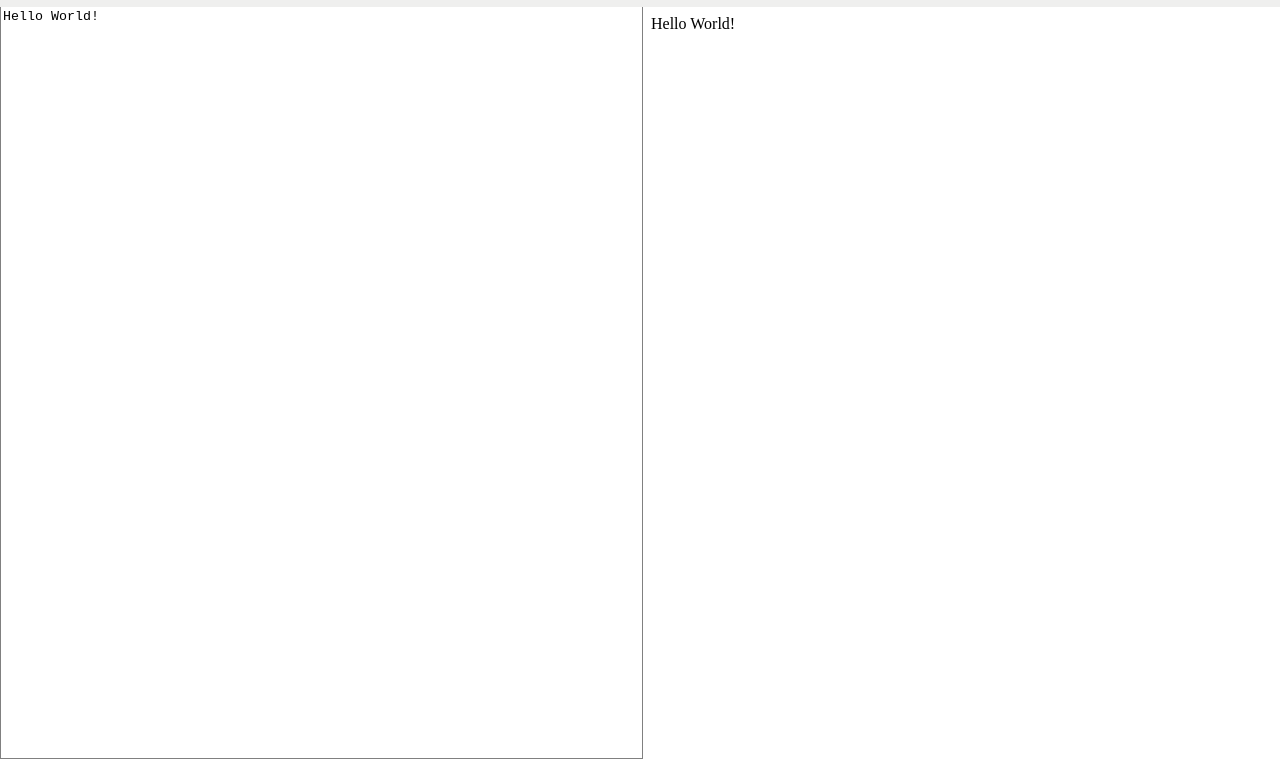
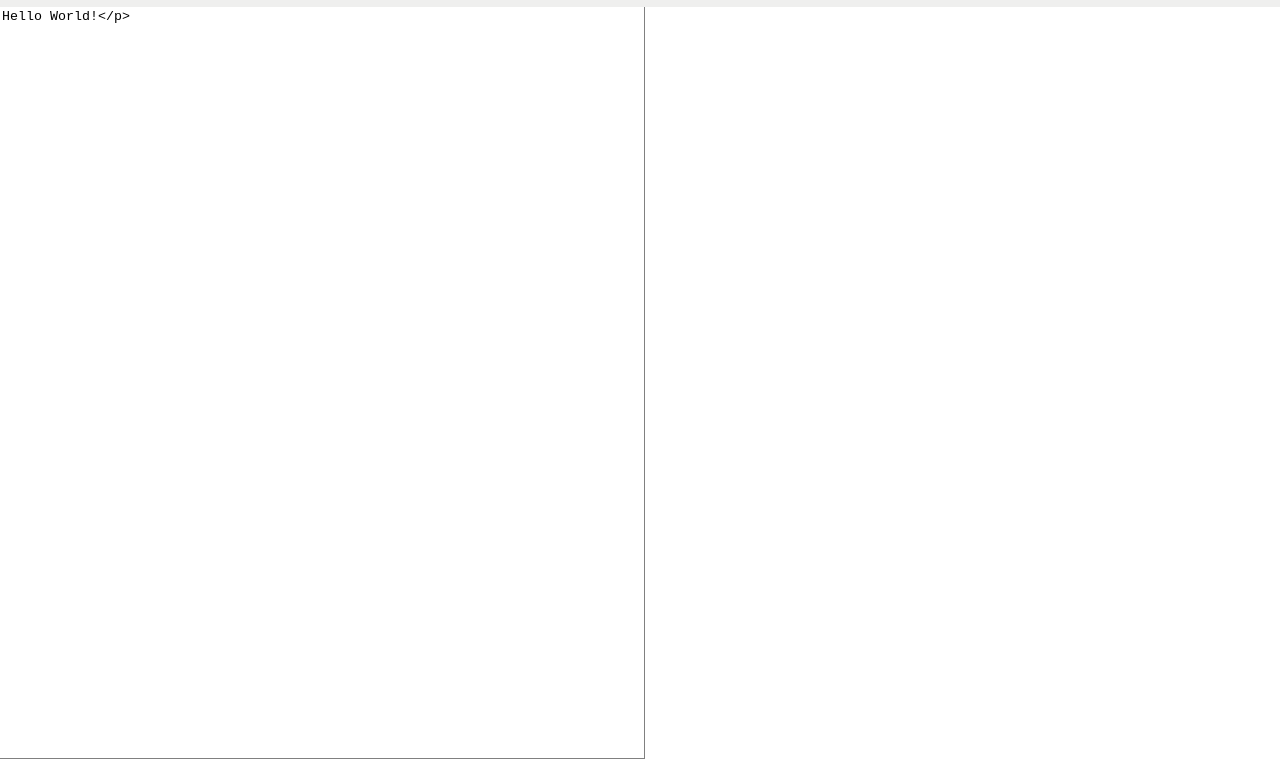
Before and after one commit to JCNeligan/jquery-codeplayer, a plain HTML site: page index.html in a window 1280 px wide. Both pictures are taken after a click on the element "HTML". Shown: the part 38-800 px from the top of the page. Drawn offline with Linux system fonts and the light colour scheme.

Commit message:
fully functional

```diff
--- a/index.html
+++ b/index.html
@@ -20,25 +20,40 @@
       <div class="toggleButton" id="output">Output</div>
     </div>
   </header>
-  <div id="bodyContainer">
-    <textarea id="html-panel" class="panel">Hello World!</textarea>
+  <main id="bodyContainer">
+    <textarea id="html-panel" class="panel hidden">Hello World!</p></textarea>
+    <textarea id="css-panel" class="panel hidden">p {color:green;}</textarea>
+    <textarea id="javascript-panel" class="panel hidden">alert("Hi There");</textarea>
 
-    <iframe id="output-panel" class="panel"></iframe>
-  </div>
+    <iframe id="output-panel" class="panel hidden"></iframe>
+  </main>
 
   <script>
+
+    function updateOutput() {
+      $("iframe").contents().find("html").html("<html><head><style type='text/css'>" + $("#css-panel").val() + "</style></head><body>" + $("#html-panel").val() + "</body></html>"
+      );
+
+      document.getElementById("output-panel").contentWindow.eval($("#javascript-panel").val())
+    }
+
     $(".toggleButton").click(function () {
       $(this).toggleClass("active");
+
+      var panelId = $(this).attr("id") + "-panel"
+      $("#" + panelId).toggleClass("hidden");
     });
 
     $(".panel").height($(window).height() - $("header").height() - 18);
 
     $(".panel").width($(window).width() / 2);
 
-    $("iframe").contents().find("html").html($("#html-panel").val());
+    $(document).ready(function () {
+      updateOutput();
+    });
 
-    $("textarea").on('change keyup paste', function () {
-      $("iframe").contents().find("html").html($("#html-panel").val());
+    $("textarea").on("change keyup paste", function () {
+      updateOutput();
     });
   </script>
 </body>
--- a/styles.css
+++ b/styles.css
@@ -57,7 +57,7 @@ header {
   border-bottom-right-radius: 4px;
 }
 
-#bodyContainer {
+main {
   display: flex;
   flex-direction: row;
 }
@@ -71,3 +71,11 @@ textarea {
 iframe {
   border: none;
 }
+
+.panel {
+  border-left: none;
+}
+
+.hidden {
+  display: none;
+}
```
